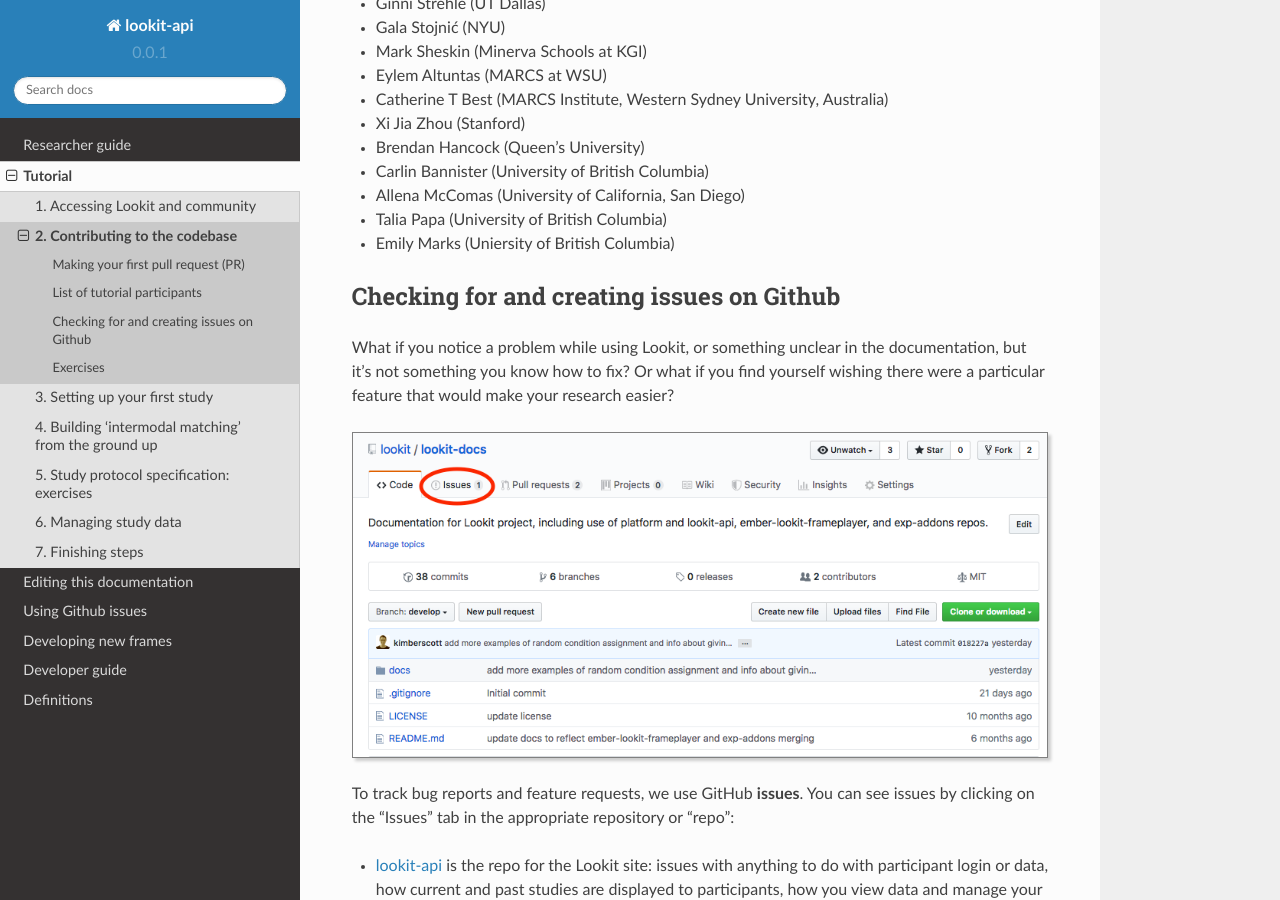
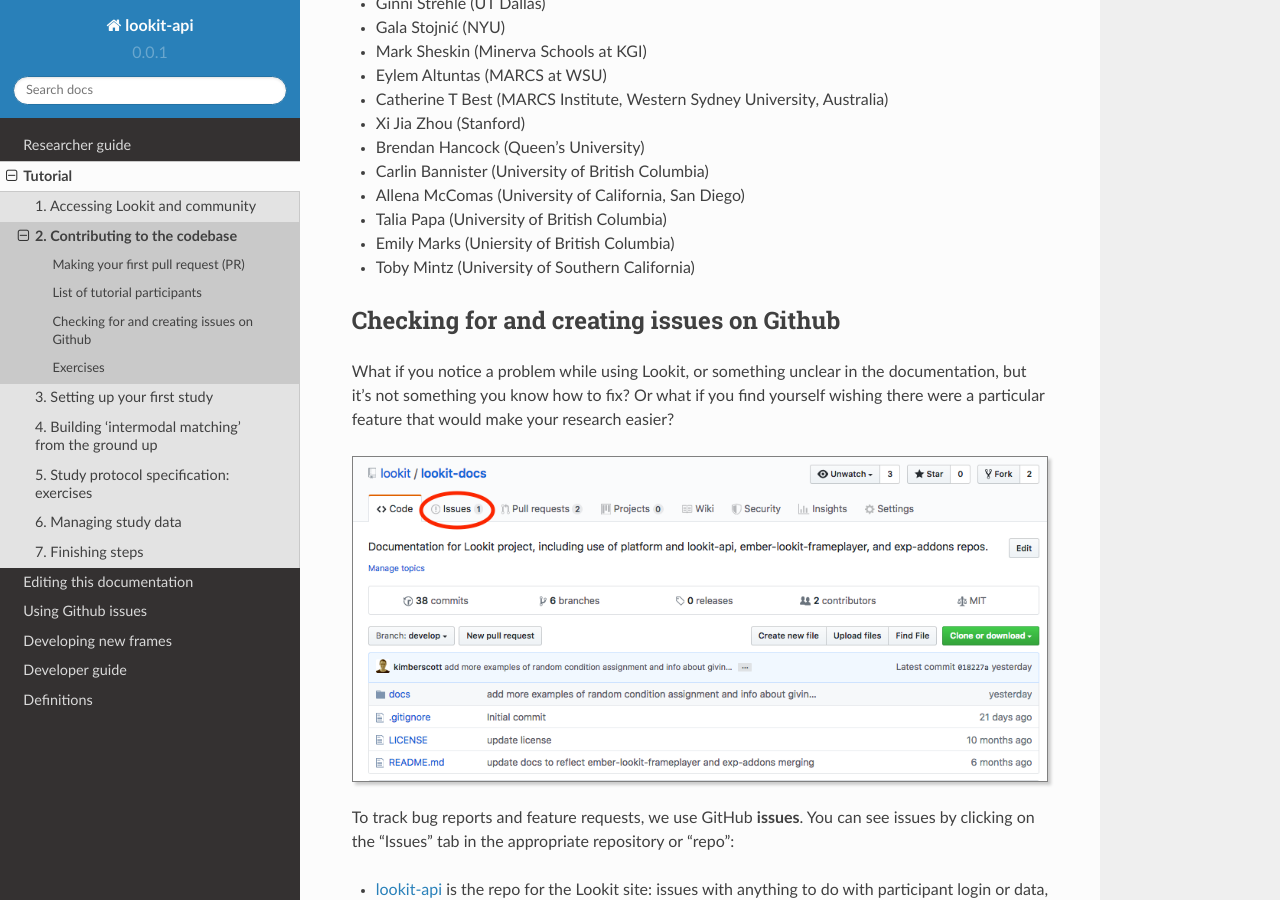
Before and after one commit to lookit/lookit-docs, a Sphinx documentation site: the page built from docs/source/tutorial-contributing.rst, in a window 1280 px wide and 900 px high, scrolled down 5481 px. Built offline with Sphinx 7.4.7 and the Read the Docs theme 2.0.0, drawn with Linux system fonts in a browser that asks for light colours.

Commit message:
adding my name

```diff
--- a/docs/source/tutorial-contributing.rst
+++ b/docs/source/tutorial-contributing.rst
@@ -133,6 +133,7 @@
 - Allena McComas (University of California, San Diego)
 - Talia Papa (University of British Columbia)
 - Emily Marks (Uniersity of British Columbia)
+- Toby Mintz (University of Southern California)
 
 .. _Github issues overview:
 
```
